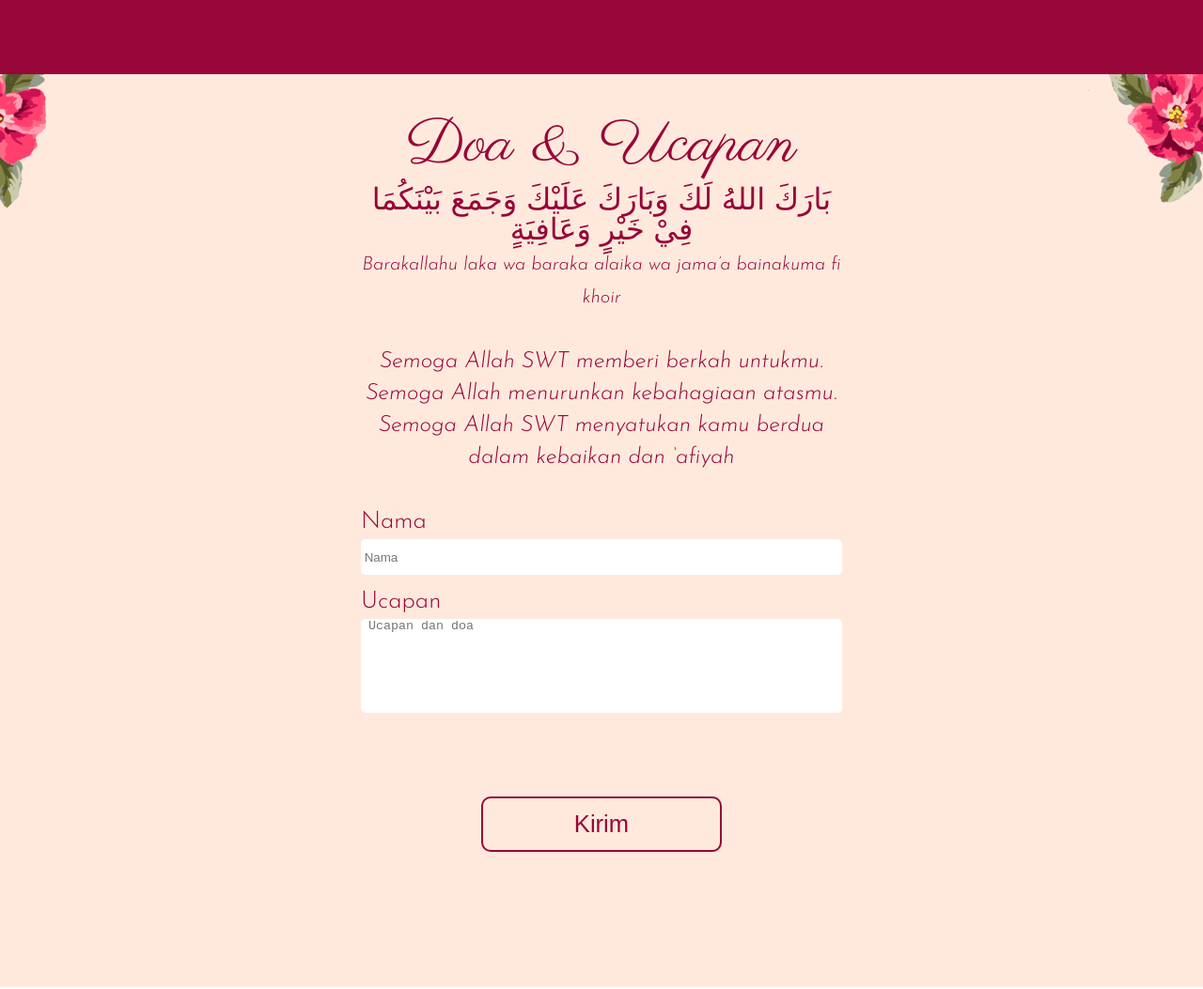
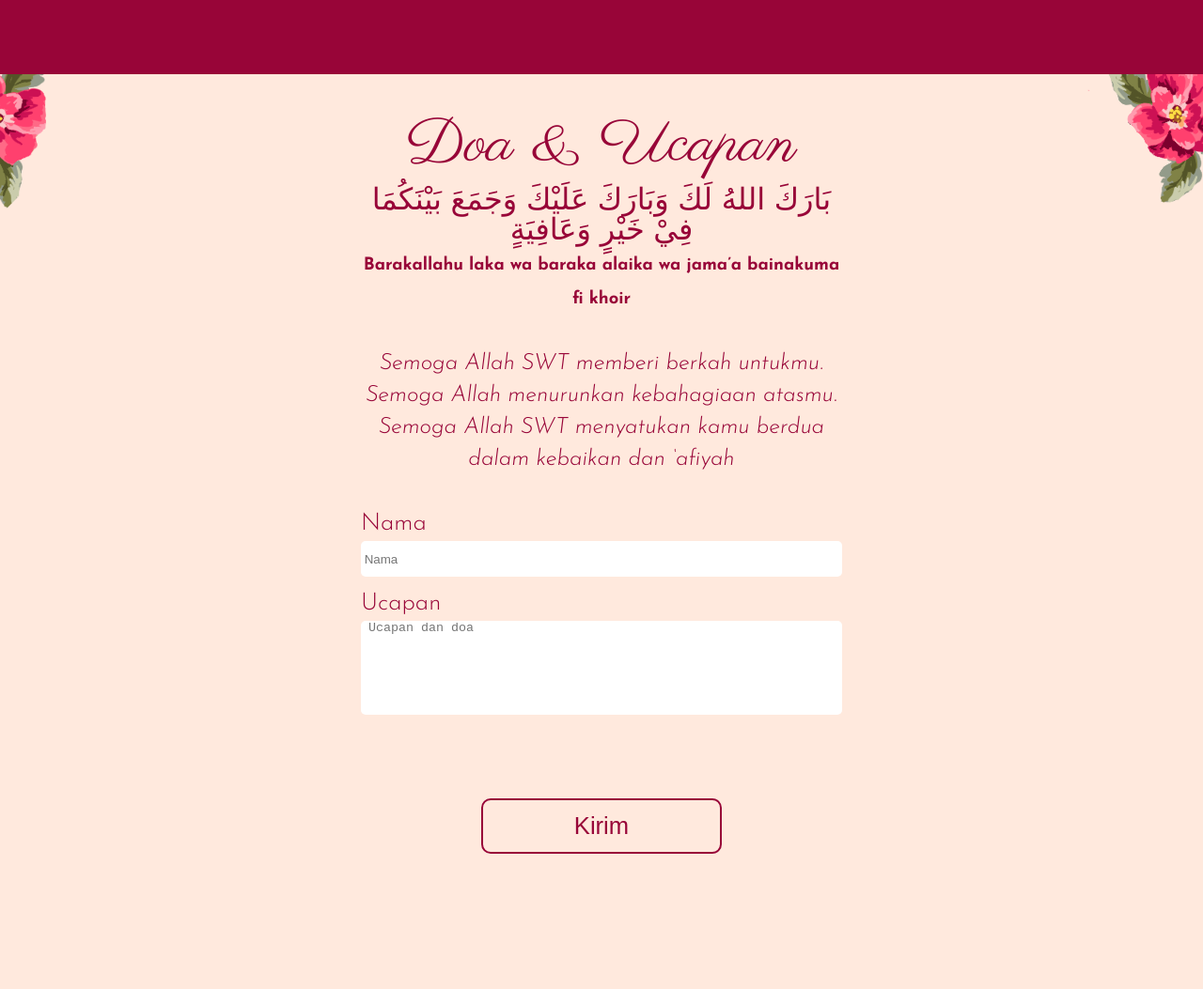
Before and after one commit to MGabrielI45/AdzDimWed, a website: page public/index.html in a window 1280 px wide. Shown: the part 3725-4778 px from the top of the page at 94% size. Drawn offline with Linux system fonts and the light colour scheme; grey boxes are pictures that could not be loaded.

Commit message:
nice commit bro

```diff
--- a/public/css/style.scss
+++ b/public/css/style.scss
@@ -497,7 +497,8 @@ body{
                 font-size: 2vh;
 
                 span{
-                    font-size: 1.5vh;
+                    font-size: 1.3vh;
+                    font-family:  JosefinSansBold;
 
                 }
             }
@@ -779,7 +780,7 @@ body{
                     font-size: 3vh ;
 
                     span{
-                        font-size: 2.5vh;
+                        font-size: 2.3vh;
                     }
                 }
             }
```
Also changed, not shown: public/css/style.css, 1 other file.
